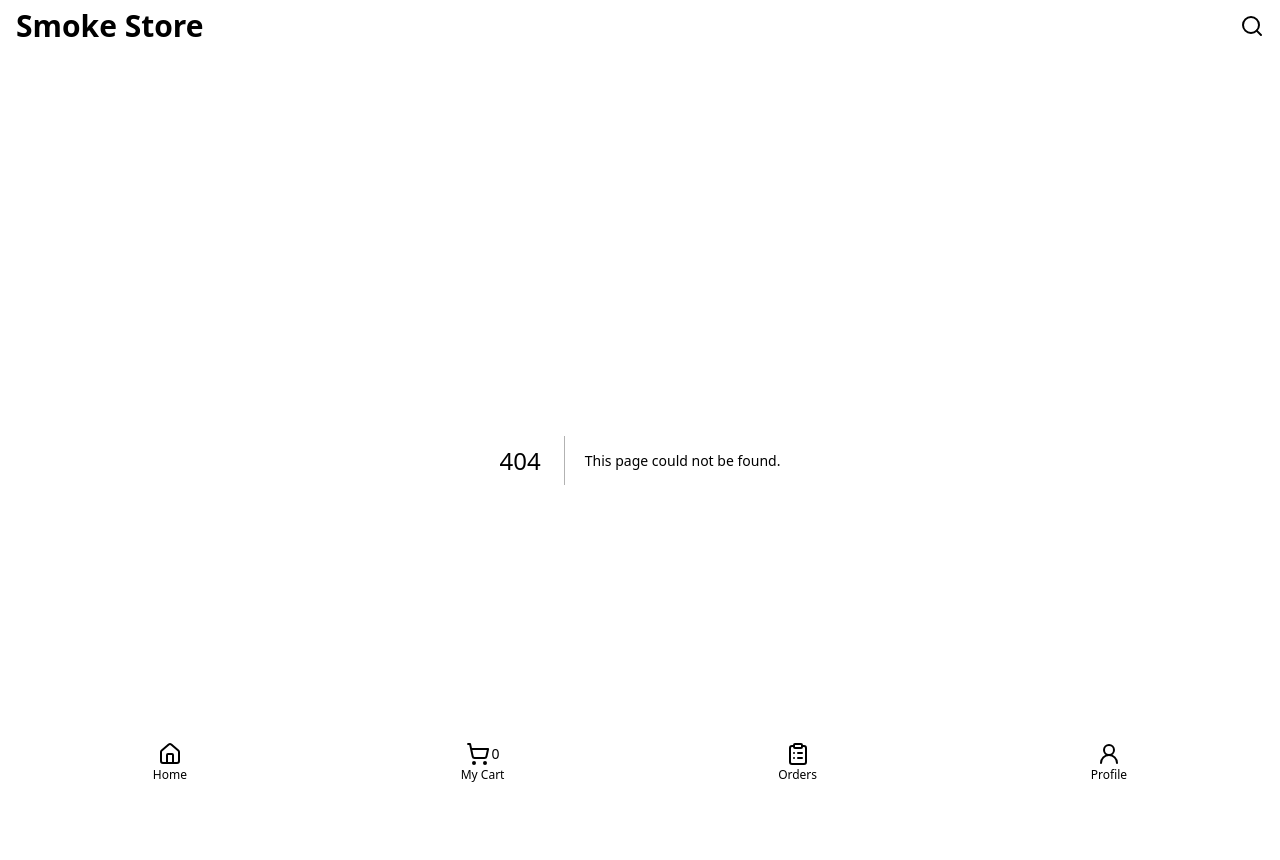
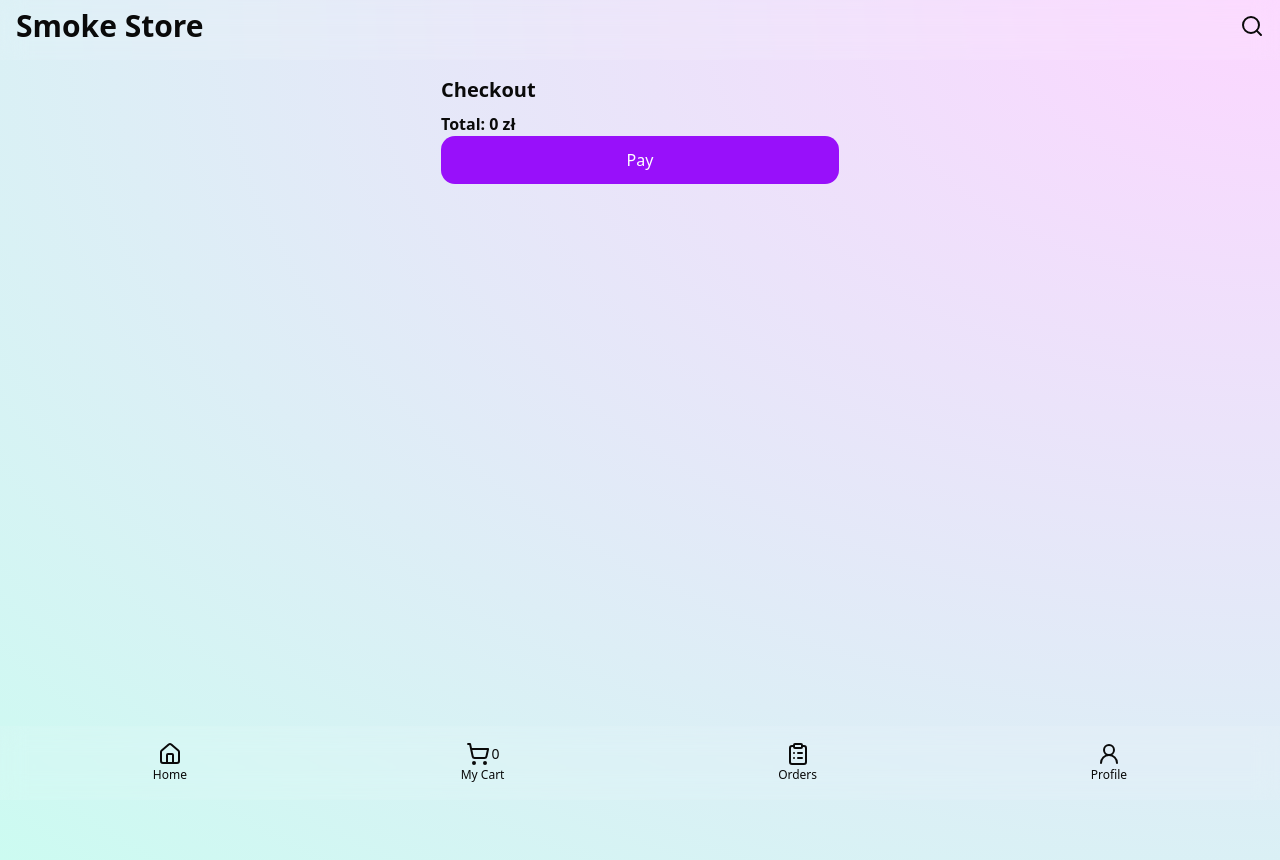
Before and after one commit to strelchuk26/SmokeStore-ZG, a Next.js app in the folder smokestore-webapp/: page /checkout/1 in a window 1280 px wide. Before the commit this address had no page. Built offline with nearby package versions, Linux system fonts and the light colour scheme.

Commit message:
Add Checkout page.

```diff
--- a/smokestore-webapp/app/cart/page.tsx
+++ b/smokestore-webapp/app/cart/page.tsx
@@ -1,12 +1,24 @@
 "use client";
 
 import { CartItem } from "@/components/CartItem";
+import { useHapticFeedback } from "@/hooks/useHapticFeedback";
 import { useCart } from "@/lib/CartProvider";
-import { useMemo } from "react";
+import { useRouter } from "next/navigation";
 
 export default function Home() {
-    const { items } = useCart();
-    const totalSum = useMemo(() => items.reduce((acc, item) => acc + item.price * item.quantity, 0), [items]);
+    const { items, totalSum } = useCart();
+    const { HapticImpact } = useHapticFeedback();
+    const router = useRouter();
+
+    const handleCheckoutClick = () => {
+        HapticImpact("soft");
+        if (!items.length) {
+            alert("Cart is empty");
+            return;
+        }
+
+        router.push(`/checkout/${Date.now()}`);
+    };
 
     return (
         <div className="wrapper flex flex-col mx-auto max-w-[430px] pb-32">
@@ -25,13 +37,16 @@ export default function Home() {
                 />
             ))}
             <div className="fixed bottom-20 right-4 z-50">
-                <div className="flex items-center bg-white/10 backdrop-blur rounded-full pl-4 shadow-lg">
+                <div className="flex items-center bg-white/20 backdrop-blur rounded-full pl-4 shadow-lg">
                     <div>
                         <p className="text-10px mr-2">
                             Total: <span className="font-bold">{totalSum}</span> zł
                         </p>
                     </div>
-                    <button className="rounded-full bg-purple-600 px-4 py-2.5 font-semibold text-white shadow-xl active:scale-95 duration-150">
+                    <button
+                        onClick={handleCheckoutClick}
+                        className="rounded-full bg-purple-600 px-4 py-2.5 font-semibold text-white shadow-xl active:scale-95 duration-150"
+                    >
                         Checkout
                     </button>
                 </div>
--- /dev/null
+++ b/smokestore-webapp/app/checkout/[id]/CheckoutClient.tsx
@@ -0,0 +1,26 @@
+"use client";
+
+import { useCart } from "@/lib/CartProvider";
+
+export default function CheckoutClient({ orderId }: { orderId: string }) {
+    const { items, totalSum } = useCart();
+
+    return (
+        <div className="flex flex-col">
+            {items.map(item => (
+                <div key={item.id} className="flex justify-between">
+                    <span>{item.name}</span>
+                    <span>{item.price * item.quantity} zł</span>
+                </div>
+            ))}
+
+            <div className="font-bold flex-end">
+                Total: {totalSum} zł
+            </div>
+
+            <button className="w-full rounded-xl bg-purple-600 text-white py-3">
+                Pay
+            </button>
+        </div>
+    );
+}
--- /dev/null
+++ b/smokestore-webapp/app/checkout/[id]/page.tsx
@@ -0,0 +1,18 @@
+import CheckoutClient from "./CheckoutClient";
+
+interface CheckoutPageProps {
+    params: {
+        id: string;
+    };
+}
+
+export default function CheckoutPage({ params }: CheckoutPageProps) {
+    const { id } = params;
+
+    return (
+        <div className="max-w-[430px] mx-auto p-4">
+            <h1 className="text-xl font-bold mb-2">Checkout</h1>
+            <CheckoutClient orderId={id} />
+        </div>
+    );
+}
--- a/smokestore-webapp/lib/CartProvider.tsx
+++ b/smokestore-webapp/lib/CartProvider.tsx
@@ -1,6 +1,6 @@
 "use client";
 
-import { createContext, useContext, useEffect, useState } from "react";
+import { createContext, useContext, useEffect, useMemo, useState } from "react";
 
 export type CartItem = {
     id: string;
@@ -13,6 +13,7 @@ export type CartItem = {
 
 interface CartContextType {
     items: CartItem[];
+    totalSum: number;
     addToCart: (item: Omit<CartItem, "quantity">) => void;
     increase: (id: string) => void;
     decrease: (id: string) => void;
@@ -32,6 +33,8 @@ export function CartProvider({ children }: { children: React.ReactNode }) {
     useEffect(() => {
         localStorage.setItem(STORAGE_KEY, JSON.stringify(items));
     }, [items]);
+
+    const totalSum = useMemo(() => items.reduce((acc, item) => acc + item.price * item.quantity, 0), [items]);
 
     const addToCart = (product: Omit<CartItem, "quantity">) => {
         setItems((prev) => {
@@ -60,7 +63,7 @@ export function CartProvider({ children }: { children: React.ReactNode }) {
     };
 
     return (
-        <CartContext.Provider value={{ items, addToCart, increase, decrease, remove }}>{children}</CartContext.Provider>
+        <CartContext.Provider value={{ items, totalSum, addToCart, increase, decrease, remove }}>{children}</CartContext.Provider>
     );
 }
 
```
